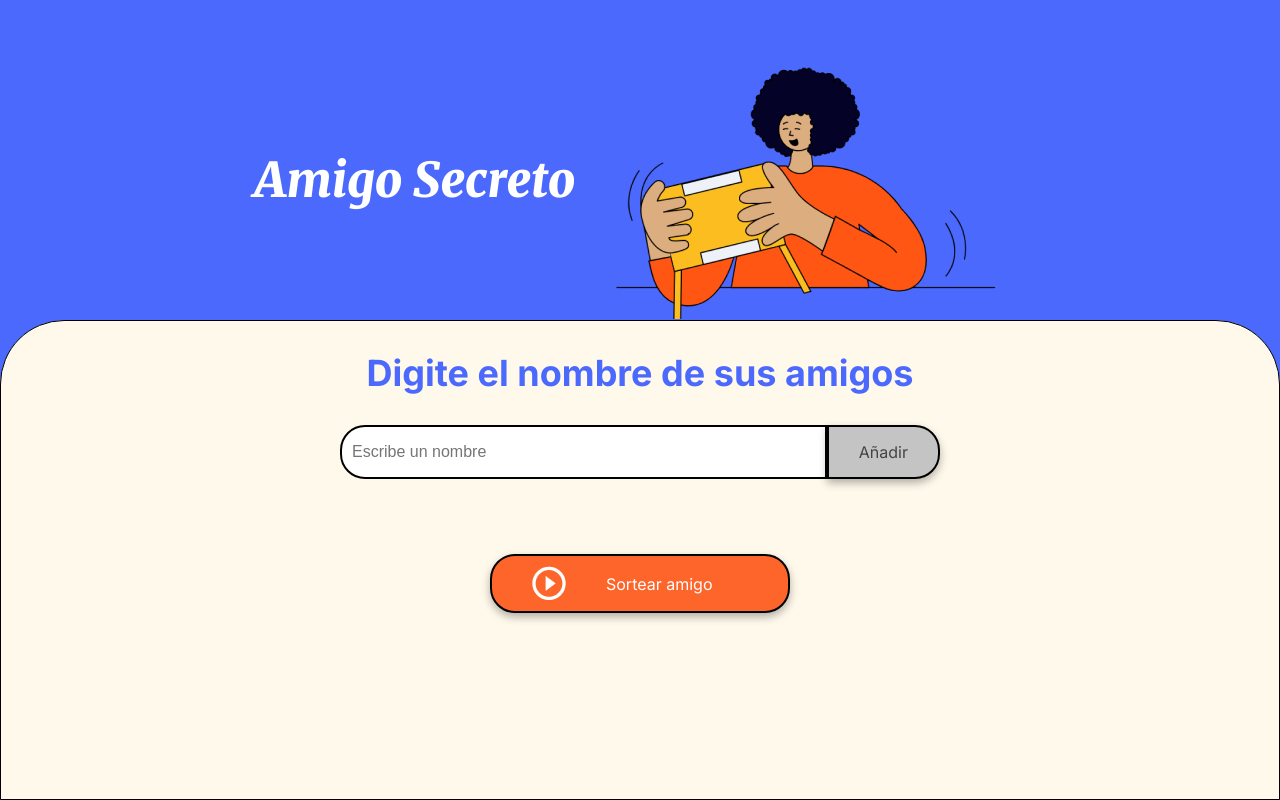
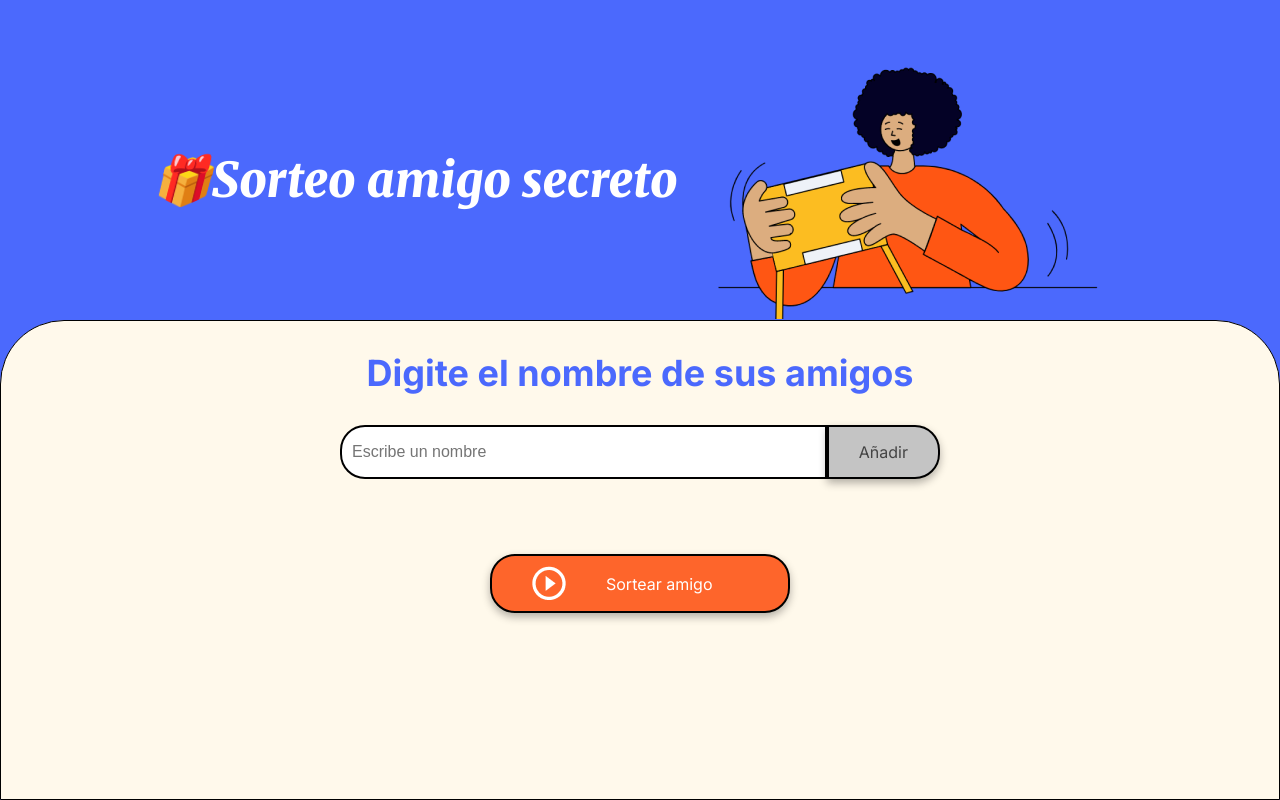
Before and after one commit to karlavizcarram/challenge-entregable, a plain HTML site: page index.html in a window 1280 px wide. Drawn offline with Linux system fonts and the light colour scheme.

Commit message:
Change in the title of the page

```diff
--- a/index.html
+++ b/index.html
@@ -13,7 +13,7 @@
 <body>
     <main class="main-content">
         <header class="header-banner">
-            <h1 class="main-title">Amigo Secreto</h1>
+            <h1 class="main-title">🎁Sorteo amigo secreto</h1>
             <img src="assets/amigo-secreto.png" alt="Imagen representativa de amigo secreto">
         </header>
 
```
